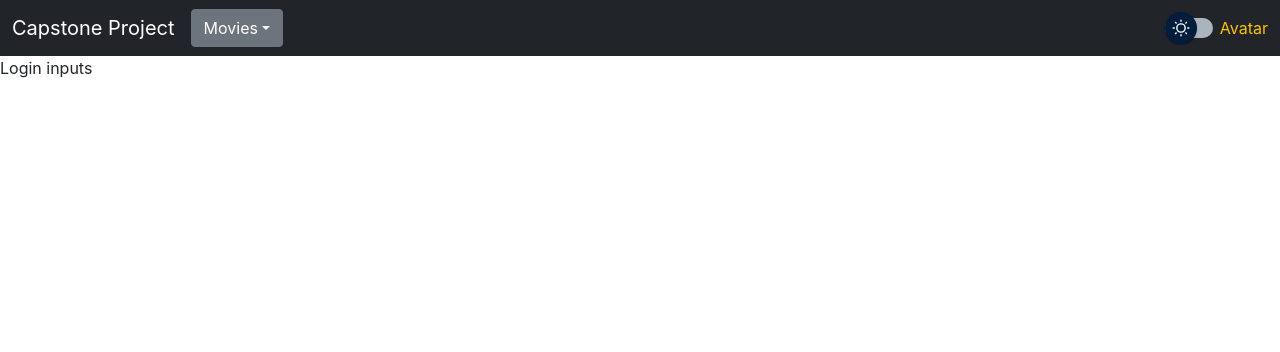
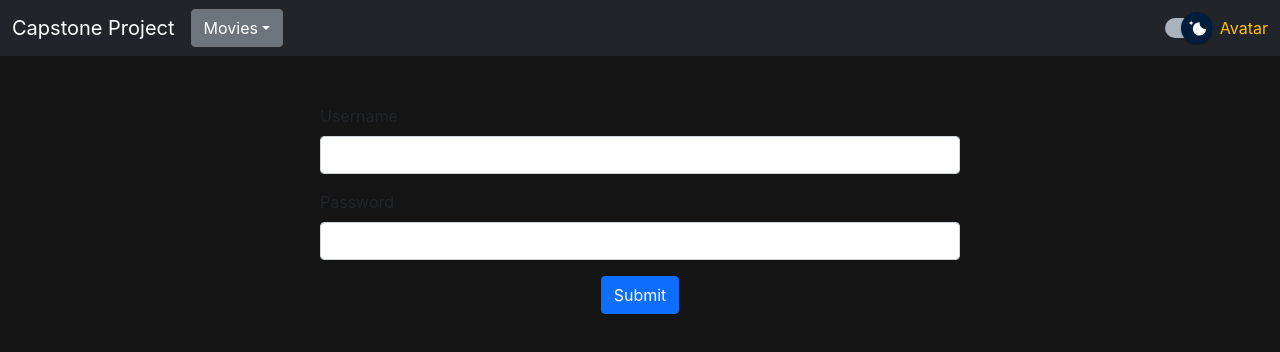
Before and after one commit to mervekrblt/react-movie-app, a React (Create React App) app: page / in a window 1280 px wide. Shown: the top 352 px of the page. Built offline with nearby package versions, Linux system fonts and the light colour scheme.

Commit message:
Add isLogin state to control routes

```diff
--- a/src/App.js
+++ b/src/App.js
@@ -2,8 +2,11 @@ import { useSelector } from "react-redux";
 import Login from "./pages/Login";
 
 function App() {
-  const user = useSelector((state) => state.user.username);
-  console.log(user);
+  const theme = useSelector((state) => state.theme);
+  console.log(theme);
+  document.querySelector("body").style.backgroundColor = theme
+    ? "#141414"
+    : "white";
   return (
     <div>
       <Login />
--- a/src/components/LoginForm.jsx
+++ b/src/components/LoginForm.jsx
@@ -1,4 +1,56 @@
+import { useDispatch } from "react-redux";
+import { setUsername, setPassword } from "../reduxStore/user";
+import { isLogin } from "../reduxStore/isLogin";
+
 const LoginForm = () => {
-  return <>Login inputs</>;
+  const dispatch = useDispatch()
+  const submitHandler = (event) => {
+    event.preventDefault();
+    if (
+      event.target.username.value === "merve" &&
+      event.target.password.value === "123456"
+    ) {
+      dispatch(setUsername(event.target.username.value))
+      dispatch(setPassword(event.target.password.value))
+      dispatch(isLogin())
+      console.log("true");
+    }
+  };
+  return (
+    <>
+      <form
+        className="d-flex my-5 flex-column align-items-center"
+        onSubmit={submitHandler}
+      >
+        <div className="mb-3 col-6 ">
+          <label htmlFor="username" className="form-label">
+          Username
+          </label>
+          <input
+            type="text"
+            className="form-control"
+            id="username"
+            aria-describedby="username"
+            name="username"
+          />
+        </div>
+        <div className="mb-3 col-6 ">
+          <label htmlFor="password" className="form-label">
+            Password
+          </label>
+          <input
+            type="password"
+            className="form-control"
+            id="password"
+            aria-describedby="password"
+            name="password"
+          />
+        </div>
+        <button type="submit" className="btn btn-primary">
+          Submit
+        </button>
+      </form>
+    </>
+  );
 };
 export default LoginForm;
--- a/src/components/base/Nav.jsx
+++ b/src/components/base/Nav.jsx
@@ -1,5 +1,5 @@
+import { useSelector, useDispatch } from "react-redux";
 import { changeTheme } from "../../reduxStore/theme";
-import { useSelector, useDispatch } from "react-redux";
 import theme from "../../theme";
 import ThemeSwitch from "../ThemeSwitch";
 
@@ -7,6 +7,7 @@ const Nav = () => {
   const stateTheme = useSelector((state) => state.theme);
   const dispatch = useDispatch();
   const currentTheme = stateTheme ? theme.isDark : theme.isLight;
+
   return (
     <>
       <nav className={`navbar navbar-expand-lg ${currentTheme.nav}`}>
@@ -14,9 +15,9 @@ const Nav = () => {
           <a className="navbar-brand" href="#">
             Capstone Project
           </a>
-          <div class={`dropdown me-auto`}>
+          <div className={`dropdown me-auto`}>
             <button
-              class="btn btn-secondary dropdown-toggle"
+              className="btn btn-secondary dropdown-toggle"
               type="button"
               id="dropdownMenuButton1"
               data-bs-toggle="dropdown"
@@ -24,25 +25,28 @@ const Nav = () => {
             >
               Movies
             </button>
-            <ul class="dropdown-menu" aria-labelledby="dropdownMenuButton1">
+            <ul className="dropdown-menu" aria-labelledby="dropdownMenuButton1">
               <li>
-                <a class="dropdown-item" href="#">
+                <a className="dropdown-item" href="#">
                   Action
                 </a>
               </li>
               <li>
-                <a class="dropdown-item" href="#">
+                <a className="dropdown-item" href="#">
                   Popular
                 </a>
               </li>
               <li>
-                <a class="dropdown-item" href="#">
+                <a className="dropdown-item" href="#">
                   Top Rated
                 </a>
               </li>
             </ul>
           </div>
-          <ThemeSwitch onClick={() => dispatch(changeTheme())}></ThemeSwitch>
+          <ThemeSwitch
+            checked={stateTheme}
+            onClick={() => dispatch(changeTheme())}
+          ></ThemeSwitch>
           <p className={`my-auto ${currentTheme.p}`}>Avatar</p>
         </div>
       </nav>
--- a/src/index.js
+++ b/src/index.js
@@ -1,5 +1,6 @@
 import React from "react";
 import ReactDOM from "react-dom";
+import { BrowserRouter } from "react-router-dom";
 import "bootstrap/dist/css/bootstrap.min.css";
 import "bootstrap/dist/js/bootstrap.bundle";
 import { PersistGate } from "redux-persist/integration/react";
@@ -10,11 +11,13 @@ import App from "./App";
 import Nav from "./components/base/Nav";
 
 ReactDOM.render(
-  <Provider store={store}>
-    <PersistGate loading={null} persistor={persistor}>
-      <Nav />
-      <App />
-    </PersistGate>
-  </Provider>,
+  <BrowserRouter>
+    <Provider store={store}>
+      <PersistGate loading={null} persistor={persistor}>
+        <Nav />
+        <App />
+      </PersistGate>
+    </Provider>
+  </BrowserRouter>,
   document.getElementById("root")
 );
--- /dev/null
+++ b/src/pages/Home.jsx
@@ -0,0 +1,4 @@
+const Home = () => {
+return <>Home</>
+}
+export default Home
--- a/src/reduxStore/index.js
+++ b/src/reduxStore/index.js
@@ -3,10 +3,12 @@ import { persistStore, persistReducer } from "redux-persist";
 import storage from "redux-persist/lib/storage"; // defaults to localStorage for web
 import userReducer from "./user";
 import themeReducer from "./theme";
+import isLoginReducer from "./isLogin";
 
 const rootReducer = combineReducers({
+  isLogin: isLoginReducer,
   user: userReducer,
-  theme: themeReducer,
+  theme: themeReducer
 });
 
 const persistConfig = {
--- /dev/null
+++ b/src/reduxStore/isLogin.js
@@ -0,0 +1,21 @@
+// ACTION TYPES
+const IS_LOGIN = "IS_LOGIN"
+
+//ACTION
+export const isLogin = (value = true) => {
+  return {
+    type: IS_LOGIN,
+    payload: value
+  }
+}
+
+//REDUCERS
+const isLoginReducer = (_, action) => {
+  switch (action.type) {
+    case IS_LOGIN:
+      return action.payload
+    default:
+      return false
+  }
+}
+export default isLoginReducer
--- a/src/reduxStore/user.js
+++ b/src/reduxStore/user.js
@@ -1,7 +1,3 @@
-//ACTION TYPES
-
-//ACTION METHODS
-
 const user = {
   avatarURL: null,
   username: null,
@@ -17,10 +13,37 @@ const user = {
   },
   joinDate: "",
 };
+
+//ACTION TYPES
+const SET_USERNAME = "SET_USERNAME";
+const SET_PASSWORD = "SET_PASSWORD";
+//ACTION METHODS
+
+export const setUsername = (value) => {
+  return {
+    type: SET_USERNAME,
+    payload: value,
+  };
+};
+
+export const setPassword = (value) => {
+  return {
+    type: SET_PASSWORD,
+    payload: value,
+  };
+};
+
 //REDUCER
 
 const userReducer = (userProfile = user, action) => {
-  return userProfile;
+  switch (action.type) {
+    case SET_USERNAME:
+      return { ...userProfile, username: action.payload };
+    case SET_PASSWORD:
+      return { ...userProfile, password: action.payload };
+    default:
+      return userProfile;
+  }
 };
 
 export default userReducer;
--- a/src/theme.js
+++ b/src/theme.js
@@ -6,7 +6,7 @@ const theme = {
   },
   isLight: {
     nav: 'navbar-light, bg-light',
-    p: 'text-success',
+    p: 'text-primary',
     card: 'text-white bg-dark'
   }
 }
```
